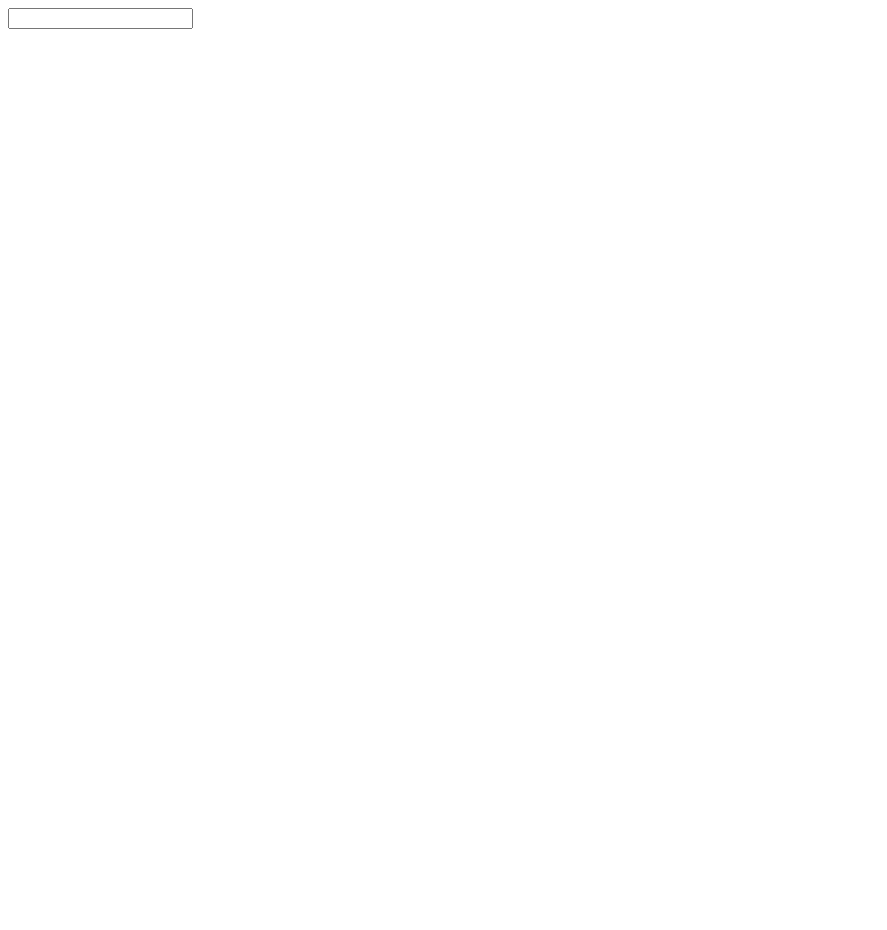
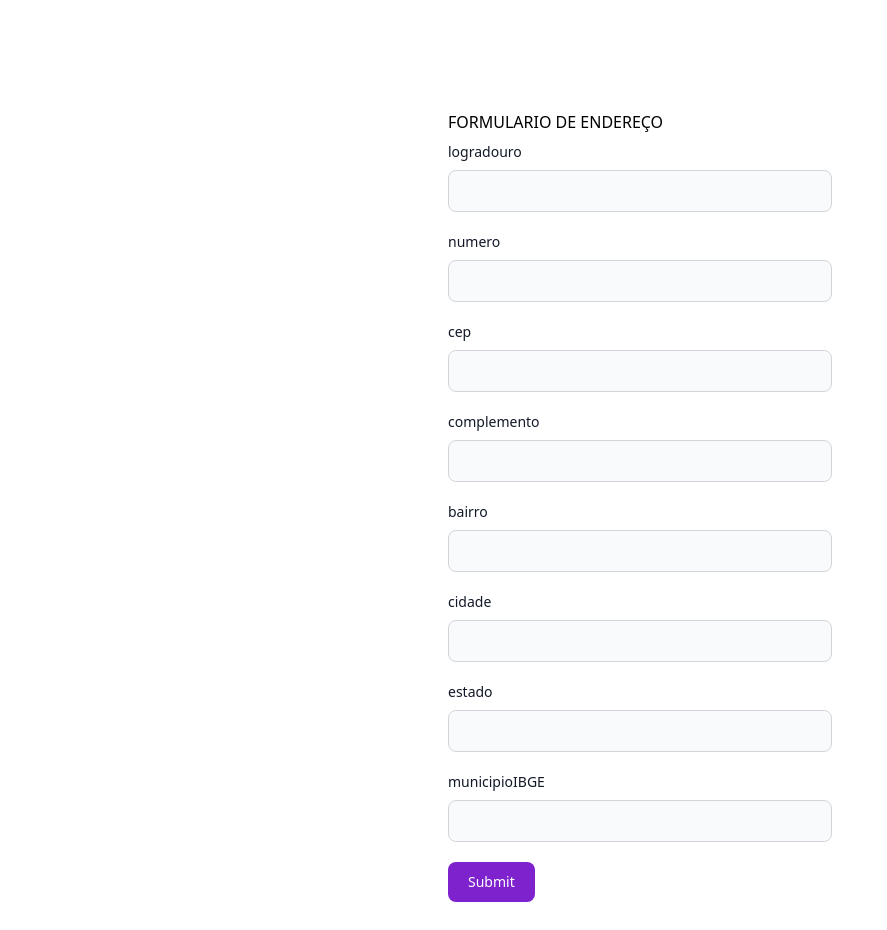
Before and after one commit to AdersonSilva18/seurepositorio, a website: page views/endereco/index.html in a window 1280 px wide. Shown: the whole page, without its empty margins (0-887 px from the left). Before the commit the page ends 800 px from the top, so only its background shows below. Drawn offline with nearby package versions, Linux system fonts and the light colour scheme.

Commit message:
add frontend ravache

```diff
--- a/views/endereco/index.html
+++ b/views/endereco/index.html
@@ -1,15 +1,117 @@
 <!DOCTYPE html>
 <html lang="en">
+
 <head>
     <meta charset="UTF-8">
     <meta http-equiv="X-UA-Compatible" content="IE=edge">
     <meta name="viewport" content="width=device-width, initial-scale=1.0">
-    <title>Document</title>
+    <title>Formulario Exercicio</title>
+    <script src="https://cdn.tailwindcss.com"></script>
 </head>
+
 <body>
-    <form action="" method="post">
+    <div class="container mx-auto " style="padding-top:  110px;">
+        <form id="formEndereco" class="max-w-sm mx-auto" method="post">
+            <h1 class="uppercase pb-2">Formulario de Endereço</h1>
 
-        <input type="text" name="" id="">
-    </form>
+            <div class="">
+                <div class="mb-5">
+                    <label for="logradouro" class="block mb-2 text-sm font-medium text-gray-900">logradouro</label>
+                    <input type="text" id="logradouro"
+                        class="bg-gray-50 border border-gray-300 text-gray-900 text-sm rounded-lg focus:ring-blue-500 focus:border-blue-500 block w-full p-2.5"
+                        required />
+                </div>
+                <div class="mb-5">
+                    <label for="numero" class="block mb-2 text-sm font-medium text-gray-900">numero</label>
+                    <input type="text" id="numero"
+                        class="bg-gray-50 border border-gray-300 text-gray-900 text-sm rounded-lg focus:ring-blue-500 focus:border-blue-500 block w-full p-2.5"
+                        required />
+                </div>
+                <div class="mb-5">
+                    <label for="cep" class="block mb-2 text-sm font-medium text-gray-900">cep</label>
+                    <input type="text" id="cep"
+                        class="bg-gray-50 border border-gray-300 text-gray-900 text-sm rounded-lg focus:ring-blue-500 focus:border-blue-500 block w-full p-2.5"
+                        required />
+                </div>
+                <div class="mb-5">
+                    <label for="complemento" class="block mb-2 text-sm font-medium text-gray-900">complemento</label>
+                    <input type="text" id="complemento"
+                        class="bg-gray-50 border border-gray-300 text-gray-900 text-sm rounded-lg focus:ring-blue-500 focus:border-blue-500 block w-full p-2.5"
+                        required />
+                </div>
+                <div class="mb-5">
+                    <label for="bairro" class="block mb-2 text-sm font-medium text-gray-900">bairro</label>
+                    <input type="text" id="bairro"
+                        class="bg-gray-50 border border-gray-300 text-gray-900 text-sm rounded-lg focus:ring-blue-500 focus:border-blue-500 block w-full p-2.5"
+                        required />
+                </div>
+                <div class="mb-5">
+                    <label for="cidade" class="block mb-2 text-sm font-medium text-gray-900">cidade</label>
+                    <input type="text" id="cidade"
+                        class="bg-gray-50 border border-gray-300 text-gray-900 text-sm rounded-lg focus:ring-blue-500 focus:border-blue-500 block w-full p-2.5"
+                        required />
+                </div>
+                <div class="mb-5">
+                    <label for="estado" class="block mb-2 text-sm font-medium text-gray-900">estado</label>
+                    <input type="text" id="estado"
+                        class="bg-gray-50 border border-gray-300 text-gray-900 text-sm rounded-lg focus:ring-blue-500 focus:border-blue-500 block w-full p-2.5"
+                        required />
+                </div>
+                <div class="mb-5">
+                    <label for="municipioIBGE"
+                        class="block mb-2 text-sm font-medium text-gray-900">municipioIBGE</label>
+                    <input type="text" id="municipioIBGE"
+                        class="bg-gray-50 border border-gray-300 text-gray-900 text-sm rounded-lg focus:ring-blue-500 focus:border-blue-500 block w-full p-2.5"
+                        required />
+                </div>
+                <button type="submit"
+                    class="focus:outline-none text-white bg-purple-700 hover:bg-purple-800 focus:ring-4 focus:ring-purple-300 font-medium rounded-lg text-sm px-5 py-2.5 mb-2">Submit
+                </button>
+                <div class="mb-5">
+                    <p id="message" class="text-red"></p>
+                </div>
+            </div>
+        </form>
+    </div>
+    <script>
+        document.getElementById('formEndereco').addEventListener('submit', async (event) => {
+
+            event.preventDefault();
+
+            const logradouro = document.getElementById('logradouro').value;
+            const cidade = document.getElementById('cidade').value;
+            const estado = document.getElementById('estado').value;
+            const cep = document.getElementById('cep').value;
+
+            const addressData = {
+                logradouro,
+                cidade,
+                estado,
+                cep
+            }
+
+            try {
+                const response = await fetch('http://localhost:3000/api/enderecos', {
+                    method: 'POST',
+                    headers: {
+                        'Content-Type': 'application/json'
+                    },
+                    body: JSON.stringify(addressData)
+                });
+                const result = response.json();
+
+                if (response.ok) {
+                    document.getElementById('message').innerText = 'Endereço enviado com sucesso!';
+                    document.getElementById('formEndereco').reset();
+                } else {
+                    document.getElementById('message').innerText = `Erro: ${result.message}`;
+                }
+            } catch (error) {
+                document.getElementById('message').innerText = 'Erro na comunicação com o servidor!';
+            }
+        });
+
+    </script>
 </body>
+
 </html>
```
